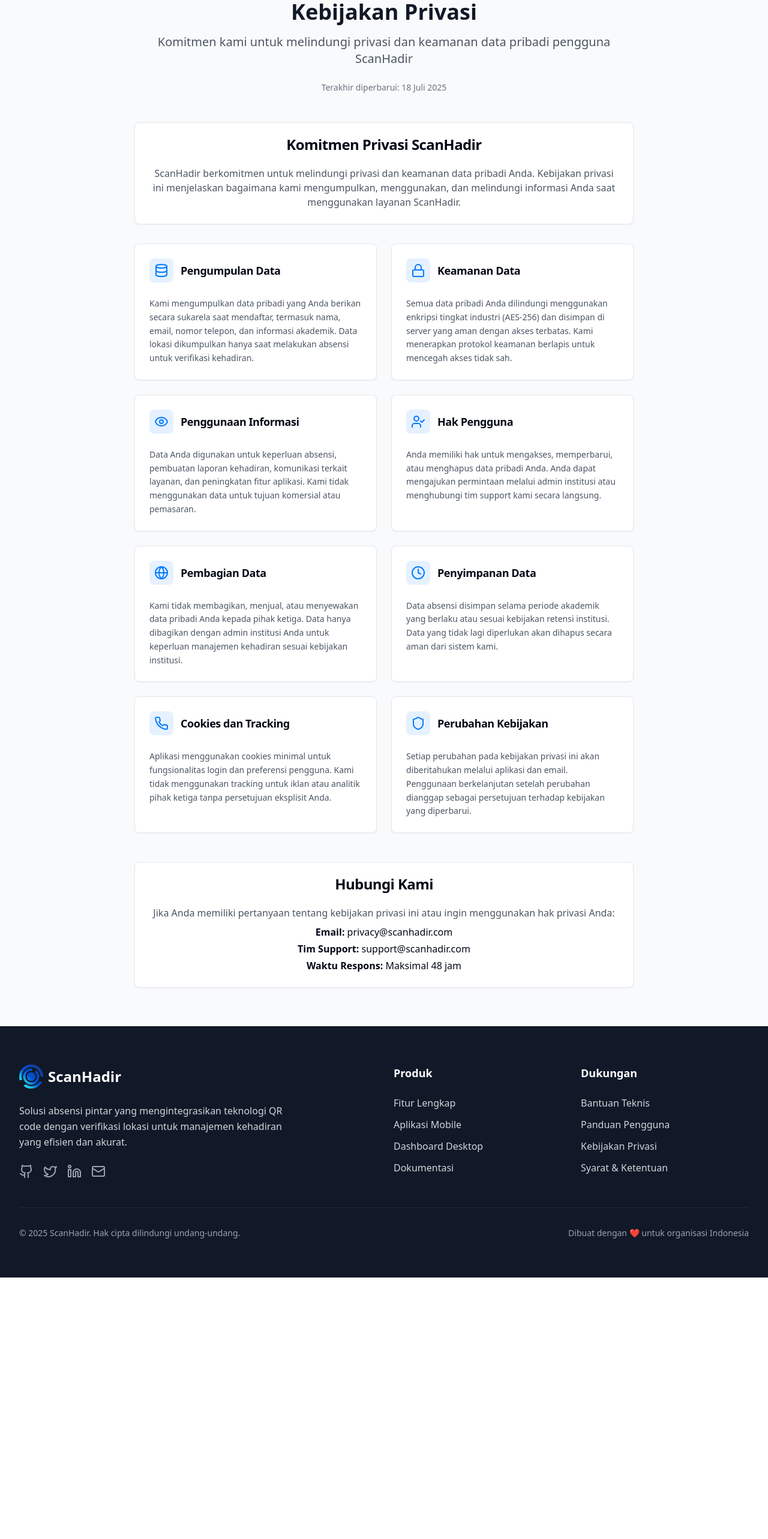
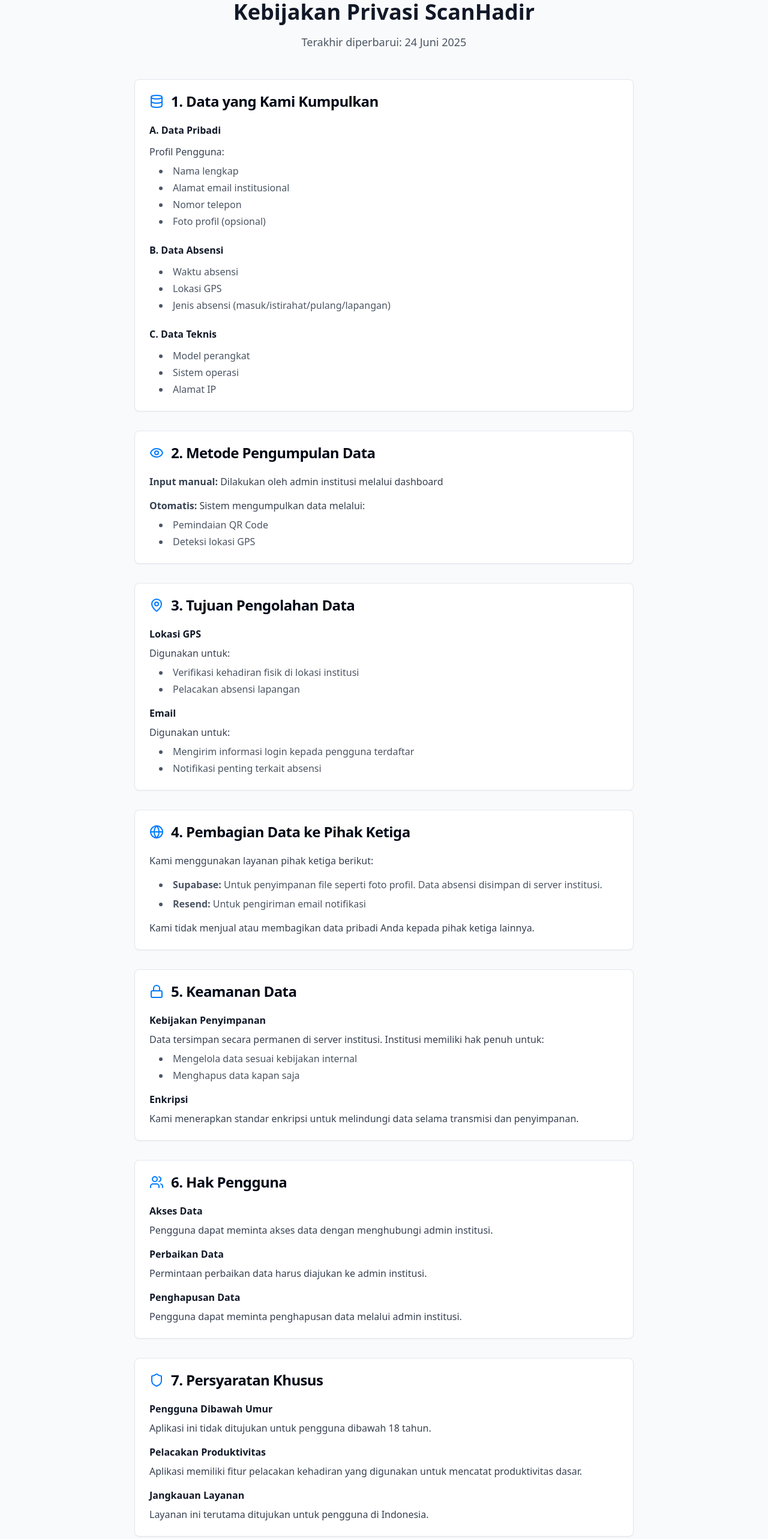
Before and after one commit to rizqi-maulana/attend-smart-showcase, a React (Vite) app: page /privacy in a window 1280 px wide. Shown: the part 80-2646 px from the top of the page at 60% size. Before the commit the page ends 2210 px from the top, so only its background shows below. Built offline with nearby package versions, Linux system fonts and the light colour scheme.

Commit message:
Add privacy policy content
Update privacy policy page with provided content.

```diff
--- a/src/pages/PrivacyPolicy.tsx
+++ b/src/pages/PrivacyPolicy.tsx
@@ -1,52 +1,9 @@
 import { Card, CardContent, CardHeader, CardTitle } from '@/components/ui/card';
-import { Shield, Lock, Eye, Database, UserCheck, Clock, Globe, Phone } from 'lucide-react';
+import { Shield, Database, MapPin, Mail, Users, Lock, Eye, Globe } from 'lucide-react';
 import Header from '@/components/Header';
 import Footer from '@/components/Footer';
 
 const PrivacyPolicy = () => {
-  const policyPoints = [
-    {
-      icon: Database,
-      title: "Pengumpulan Data",
-      content: "Kami mengumpulkan data pribadi yang Anda berikan secara sukarela saat mendaftar, termasuk nama, email, nomor telepon, dan informasi akademik. Data lokasi dikumpulkan hanya saat melakukan absensi untuk verifikasi kehadiran."
-    },
-    {
-      icon: Lock,
-      title: "Keamanan Data",
-      content: "Semua data pribadi Anda dilindungi menggunakan enkripsi tingkat industri (AES-256) dan disimpan di server yang aman dengan akses terbatas. Kami menerapkan protokol keamanan berlapis untuk mencegah akses tidak sah."
-    },
-    {
-      icon: Eye,
-      title: "Penggunaan Informasi",
-      content: "Data Anda digunakan untuk keperluan absensi, pembuatan laporan kehadiran, komunikasi terkait layanan, dan peningkatan fitur aplikasi. Kami tidak menggunakan data untuk tujuan komersial atau pemasaran."
-    },
-    {
-      icon: UserCheck,
-      title: "Hak Pengguna",
-      content: "Anda memiliki hak untuk mengakses, memperbarui, atau menghapus data pribadi Anda. Anda dapat mengajukan permintaan melalui admin institusi atau menghubungi tim support kami secara langsung."
-    },
-    {
-      icon: Globe,
-      title: "Pembagian Data",
-      content: "Kami tidak membagikan, menjual, atau menyewakan data pribadi Anda kepada pihak ketiga. Data hanya dibagikan dengan admin institusi Anda untuk keperluan manajemen kehadiran sesuai kebijakan institusi."
-    },
-    {
-      icon: Clock,
-      title: "Penyimpanan Data",
-      content: "Data absensi disimpan selama periode akademik yang berlaku atau sesuai kebijakan retensi institusi. Data yang tidak lagi diperlukan akan dihapus secara aman dari sistem kami."
-    },
-    {
-      icon: Phone,
-      title: "Cookies dan Tracking",
-      content: "Aplikasi menggunakan cookies minimal untuk fungsionalitas login dan preferensi pengguna. Kami tidak menggunakan tracking untuk iklan atau analitik pihak ketiga tanpa persetujuan eksplisit Anda."
-    },
-    {
-      icon: Shield,
-      title: "Perubahan Kebijakan",
-      content: "Setiap perubahan pada kebijakan privasi ini akan diberitahukan melalui aplikasi dan email. Penggunaan berkelanjutan setelah perubahan dianggap sebagai persetujuan terhadap kebijakan yang diperbarui."
-    }
-  ];
-
   return (
     <div className="min-h-screen bg-gray-50">
       <Header />
@@ -55,72 +12,257 @@ const PrivacyPolicy = () => {
         <div className="max-w-4xl mx-auto px-4 sm:px-6 lg:px-8">
           {/* Header */}
           <div className="text-center mb-12">
-            <h1 className="text-4xl font-bold text-gray-900 mb-4">Kebijakan Privasi</h1>
-            <p className="text-xl text-gray-600 max-w-3xl mx-auto">
-              Komitmen kami untuk melindungi privasi dan keamanan data pribadi pengguna ScanHadir
-            </p>
-            <div className="mt-6 text-sm text-gray-500">
-              Terakhir diperbarui: {new Date().toLocaleDateString('id-ID', {
-                year: 'numeric',
-                month: 'long',
-                day: 'numeric'
-              })}
+            <h1 className="text-4xl font-bold text-gray-900 mb-4">Kebijakan Privasi ScanHadir</h1>
+            <div className="text-lg text-gray-600">
+              Terakhir diperbarui: 24 Juni 2025
             </div>
           </div>
 
-          {/* Introduction */}
-          <Card className="mb-8">
+          {/* Privacy Policy Content */}
+          <div className="space-y-8">
+
+            {/* Section 1: Data Collection */}
+            <Card>
               <CardHeader>
-              <CardTitle className="text-center">Komitmen Privasi ScanHadir</CardTitle>
+                <div className="flex items-center space-x-3">
+                  <Database className="h-6 w-6 text-primary" />
+                  <CardTitle>1. Data yang Kami Kumpulkan</CardTitle>
+                </div>
+              </CardHeader>
+              <CardContent className="space-y-6">
+                <div>
+                  <h4 className="font-semibold text-gray-900 mb-3">A. Data Pribadi</h4>
+                  <p className="text-gray-700 mb-2">Profil Pengguna:</p>
+                  <ul className="list-disc list-inside text-gray-600 space-y-1 ml-4">
+                    <li>Nama lengkap</li>
+                    <li>Alamat email institusional</li>
+                    <li>Nomor telepon</li>
+                    <li>Foto profil (opsional)</li>
+                  </ul>
+                </div>
+
+                <div>
+                  <h4 className="font-semibold text-gray-900 mb-3">B. Data Absensi</h4>
+                  <ul className="list-disc list-inside text-gray-600 space-y-1 ml-4">
+                    <li>Waktu absensi</li>
+                    <li>Lokasi GPS</li>
+                    <li>Jenis absensi (masuk/istirahat/pulang/lapangan)</li>
+                  </ul>
+                </div>
+
+                <div>
+                  <h4 className="font-semibold text-gray-900 mb-3">C. Data Teknis</h4>
+                  <ul className="list-disc list-inside text-gray-600 space-y-1 ml-4">
+                    <li>Model perangkat</li>
+                    <li>Sistem operasi</li>
+                    <li>Alamat IP</li>
+                  </ul>
+                </div>
+              </CardContent>
+            </Card>
+
+            {/* Section 2: Data Collection Methods */}
+            <Card>
+              <CardHeader>
+                <div className="flex items-center space-x-3">
+                  <Eye className="h-6 w-6 text-primary" />
+                  <CardTitle>2. Metode Pengumpulan Data</CardTitle>
+                </div>
               </CardHeader>
               <CardContent>
-              <p className="text-gray-600 text-center">
-                ScanHadir berkomitmen untuk melindungi privasi dan keamanan data pribadi Anda.
-                Kebijakan privasi ini menjelaskan bagaimana kami mengumpulkan, menggunakan, dan
-                melindungi informasi Anda saat menggunakan layanan ScanHadir.
+                <div className="space-y-4">
+                  <div>
+                    <p className="text-gray-700 mb-2"><strong>Input manual:</strong> Dilakukan oleh admin institusi melalui dashboard</p>
+                  </div>
+                  <div>
+                    <p className="text-gray-700 mb-2"><strong>Otomatis:</strong> Sistem mengumpulkan data melalui:</p>
+                    <ul className="list-disc list-inside text-gray-600 space-y-1 ml-4">
+                      <li>Pemindaian QR Code</li>
+                      <li>Deteksi lokasi GPS</li>
+                    </ul>
+                  </div>
+                </div>
+              </CardContent>
+            </Card>
+
+            {/* Section 3: Data Processing Purpose */}
+            <Card>
+              <CardHeader>
+                <div className="flex items-center space-x-3">
+                  <MapPin className="h-6 w-6 text-primary" />
+                  <CardTitle>3. Tujuan Pengolahan Data</CardTitle>
+                </div>
+              </CardHeader>
+              <CardContent className="space-y-4">
+                <div>
+                  <h4 className="font-semibold text-gray-900 mb-2">Lokasi GPS</h4>
+                  <p className="text-gray-700 mb-2">Digunakan untuk:</p>
+                  <ul className="list-disc list-inside text-gray-600 space-y-1 ml-4">
+                    <li>Verifikasi kehadiran fisik di lokasi institusi</li>
+                    <li>Pelacakan absensi lapangan</li>
+                  </ul>
+                </div>
+
+                <div>
+                  <h4 className="font-semibold text-gray-900 mb-2">Email</h4>
+                  <p className="text-gray-700 mb-2">Digunakan untuk:</p>
+                  <ul className="list-disc list-inside text-gray-600 space-y-1 ml-4">
+                    <li>Mengirim informasi login kepada pengguna terdaftar</li>
+                    <li>Notifikasi penting terkait absensi</li>
+                  </ul>
+                </div>
+              </CardContent>
+            </Card>
+
+            {/* Section 4: Third Party Data Sharing */}
+            <Card>
+              <CardHeader>
+                <div className="flex items-center space-x-3">
+                  <Globe className="h-6 w-6 text-primary" />
+                  <CardTitle>4. Pembagian Data ke Pihak Ketiga</CardTitle>
+                </div>
+              </CardHeader>
+              <CardContent>
+                <div className="space-y-4">
+                  <p className="text-gray-700">Kami menggunakan layanan pihak ketiga berikut:</p>
+                  <ul className="list-disc list-inside text-gray-600 space-y-2 ml-4">
+                    <li><strong>Supabase:</strong> Untuk penyimpanan file seperti foto profil. Data absensi disimpan di server institusi.</li>
+                    <li><strong>Resend:</strong> Untuk pengiriman email notifikasi</li>
+                  </ul>
+                  <p className="text-gray-700 font-medium">
+                    Kami tidak menjual atau membagikan data pribadi Anda kepada pihak ketiga lainnya.
+                  </p>
+                </div>
+              </CardContent>
+            </Card>
+
+            {/* Section 5: Data Security */}
+            <Card>
+              <CardHeader>
+                <div className="flex items-center space-x-3">
+                  <Lock className="h-6 w-6 text-primary" />
+                  <CardTitle>5. Keamanan Data</CardTitle>
+                </div>
+              </CardHeader>
+              <CardContent className="space-y-4">
+                <div>
+                  <h4 className="font-semibold text-gray-900 mb-2">Kebijakan Penyimpanan</h4>
+                  <p className="text-gray-700 mb-2">
+                    Data tersimpan secara permanen di server institusi. Institusi memiliki hak penuh untuk:
+                  </p>
+                  <ul className="list-disc list-inside text-gray-600 space-y-1 ml-4">
+                    <li>Mengelola data sesuai kebijakan internal</li>
+                    <li>Menghapus data kapan saja</li>
+                  </ul>
+                </div>
+
+                <div>
+                  <h4 className="font-semibold text-gray-900 mb-2">Enkripsi</h4>
+                  <p className="text-gray-700">
+                    Kami menerapkan standar enkripsi untuk melindungi data selama transmisi dan penyimpanan.
+                  </p>
+                </div>
+              </CardContent>
+            </Card>
+
+            {/* Section 6: User Rights */}
+            <Card>
+              <CardHeader>
+                <div className="flex items-center space-x-3">
+                  <Users className="h-6 w-6 text-primary" />
+                  <CardTitle>6. Hak Pengguna</CardTitle>
+                </div>
+              </CardHeader>
+              <CardContent className="space-y-4">
+                <div>
+                  <h4 className="font-semibold text-gray-900 mb-2">Akses Data</h4>
+                  <p className="text-gray-700">
+                    Pengguna dapat meminta akses data dengan menghubungi admin institusi.
+                  </p>
+                </div>
+
+                <div>
+                  <h4 className="font-semibold text-gray-900 mb-2">Perbaikan Data</h4>
+                  <p className="text-gray-700">
+                    Permintaan perbaikan data harus diajukan ke admin institusi.
+                  </p>
+                </div>
+
+                <div>
+                  <h4 className="font-semibold text-gray-900 mb-2">Penghapusan Data</h4>
+                  <p className="text-gray-700">
+                    Pengguna dapat meminta penghapusan data melalui admin institusi.
+                  </p>
+                </div>
+              </CardContent>
+            </Card>
+
+            {/* Section 7: Special Requirements */}
+            <Card>
+              <CardHeader>
+                <div className="flex items-center space-x-3">
+                  <Shield className="h-6 w-6 text-primary" />
+                  <CardTitle>7. Persyaratan Khusus</CardTitle>
+                </div>
+              </CardHeader>
+              <CardContent className="space-y-4">
+                <div>
+                  <h4 className="font-semibold text-gray-900 mb-2">Pengguna Dibawah Umur</h4>
+                  <p className="text-gray-700">
+                    Aplikasi ini tidak ditujukan untuk pengguna dibawah 18 tahun.
+                  </p>
+                </div>
+
+                <div>
+                  <h4 className="font-semibold text-gray-900 mb-2">Pelacakan Produktivitas</h4>
+                  <p className="text-gray-700">
+                    Aplikasi memiliki fitur pelacakan kehadiran yang digunakan untuk mencatat produktivitas dasar.
+                  </p>
+                </div>
+
+                <div>
+                  <h4 className="font-semibold text-gray-900 mb-2">Jangkauan Layanan</h4>
+                  <p className="text-gray-700">
+                    Layanan ini terutama ditujukan untuk pengguna di Indonesia.
+                  </p>
+                </div>
+              </CardContent>
+            </Card>
+
+            {/* Section 8: Policy Changes */}
+            <Card>
+              <CardHeader>
+                <div className="flex items-center space-x-3">
+                  <Mail className="h-6 w-6 text-primary" />
+                  <CardTitle>8. Perubahan Kebijakan</CardTitle>
+                </div>
+              </CardHeader>
+              <CardContent>
+                <p className="text-gray-700">
+                  Kami akan memberitahukan perubahan kebijakan privasi melalui email 30 hari sebelum berlaku.
+                  Penggunaan terus menerus setelah perubahan dianggap sebagai persetujuan terhadap revisi kebijakan.
                 </p>
               </CardContent>
             </Card>
 
-          {/* Policy Points */}
-          <div className="grid grid-cols-1 md:grid-cols-2 gap-6 mb-12">
-            {policyPoints.map((point, index) => (
-              <Card key={index} className="h-full">
-                <CardHeader>
-                  <div className="flex items-center space-x-3">
-                    <div className="p-2 bg-primary/10 rounded-lg">
-                      <point.icon className="h-6 w-6 text-primary" />
-                    </div>
-                    <CardTitle className="text-lg">{point.title}</CardTitle>
-                  </div>
-                </CardHeader>
-                <CardContent>
-                  <p className="text-gray-600 text-sm leading-relaxed">
-                    {point.content}
-                  </p>
-                </CardContent>
-              </Card>
-            ))}
-          </div>
-
-          {/* Contact Info */}
+            {/* Contact Information */}
             <Card>
               <CardHeader>
-              <CardTitle className="text-center">Hubungi Kami</CardTitle>
+                <CardTitle className="text-center">Pertanyaan Lebih Lanjut</CardTitle>
               </CardHeader>
               <CardContent>
                 <div className="text-center space-y-2">
-                <p className="text-gray-600">
-                  Jika Anda memiliki pertanyaan tentang kebijakan privasi ini atau ingin menggunakan hak privasi Anda:
+                  <p className="text-gray-700">
+                    Untuk pertanyaan mengenai kebijakan privasi ini, silakan hubungi kami di:
                   </p>
-                <div className="space-y-1 mt-4">
-                  <p><strong>Email:</strong> privacy@scanhadir.com</p>
-                  <p><strong>Tim Support:</strong> support@scanhadir.com</p>
-                  <p><strong>Waktu Respons:</strong> Maksimal 48 jam</p>
+                  <div className="space-y-2 mt-4">
+                    <p><strong>Email:</strong> scanhadir@gmail.com</p>
+                    <p><strong>Telepon:</strong> 081933875047</p>
                   </div>
                 </div>
               </CardContent>
             </Card>
+          </div>
         </div>
       </div>
 
```
Lines whose indentation alone changed are shown as unchanged.
